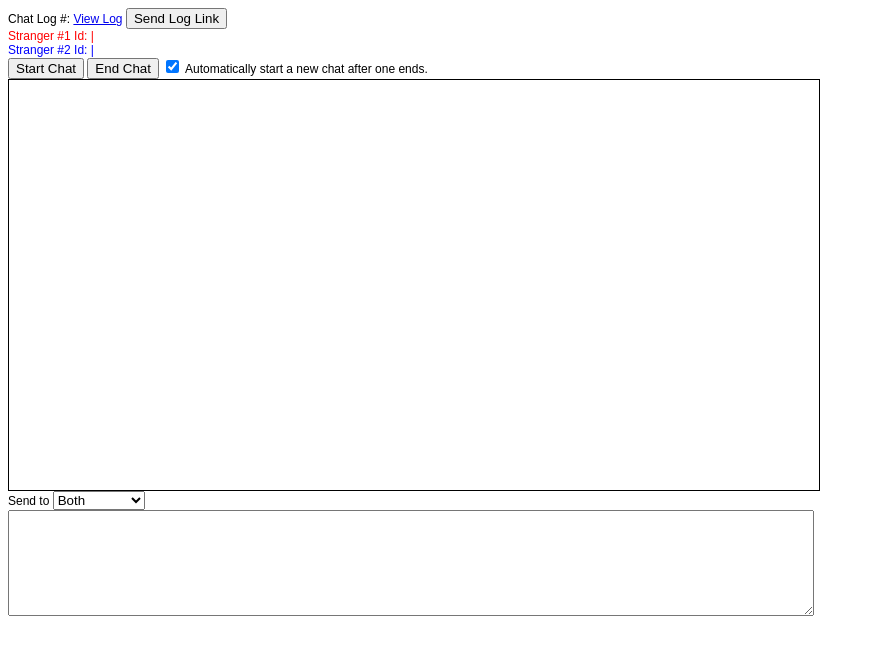
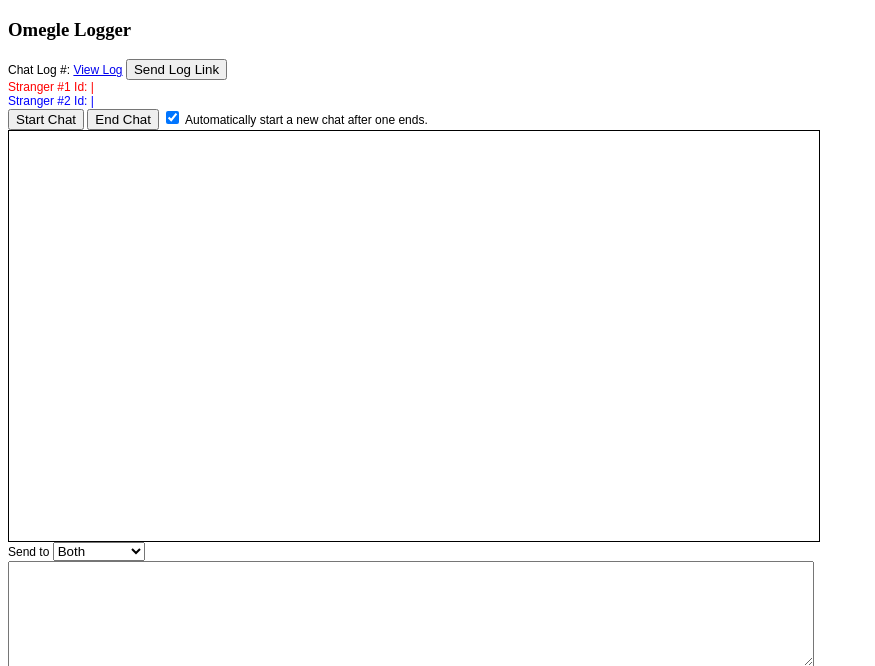
Before and after one commit to hrj23/omeglelogger, a PHP site: page /logger.php in a window 1280 px wide. Shown: the top 666 px of the page, without its empty margins (0-875 px from the left). Run offline with PHP 8.4, Linux system fonts and the light colour scheme.

Commit message:
add a page heading to the logger

```diff
--- a/logger.php
+++ b/logger.php
@@ -34,6 +34,7 @@
 		</style>
 	</head>
 	<body>
+	<h3>Omegle Logger</h3>
 	<div>Chat Log #: <span id="chatLogId"></span> <a id="logLink" href="#" target="_blank">View Log</a> <input type="button" id="sendLinkBtn" value="Send Log Link"/></div>
 	<div class="stranger1">Stranger #1 Id: <span id="chatId1"></span> | <span id="chatId1Typing"></span></div>
 	<div class="stranger2">Stranger #2 Id: <span id="chatId2"></span> | <span id="chatId2Typing"></span></div>
```
